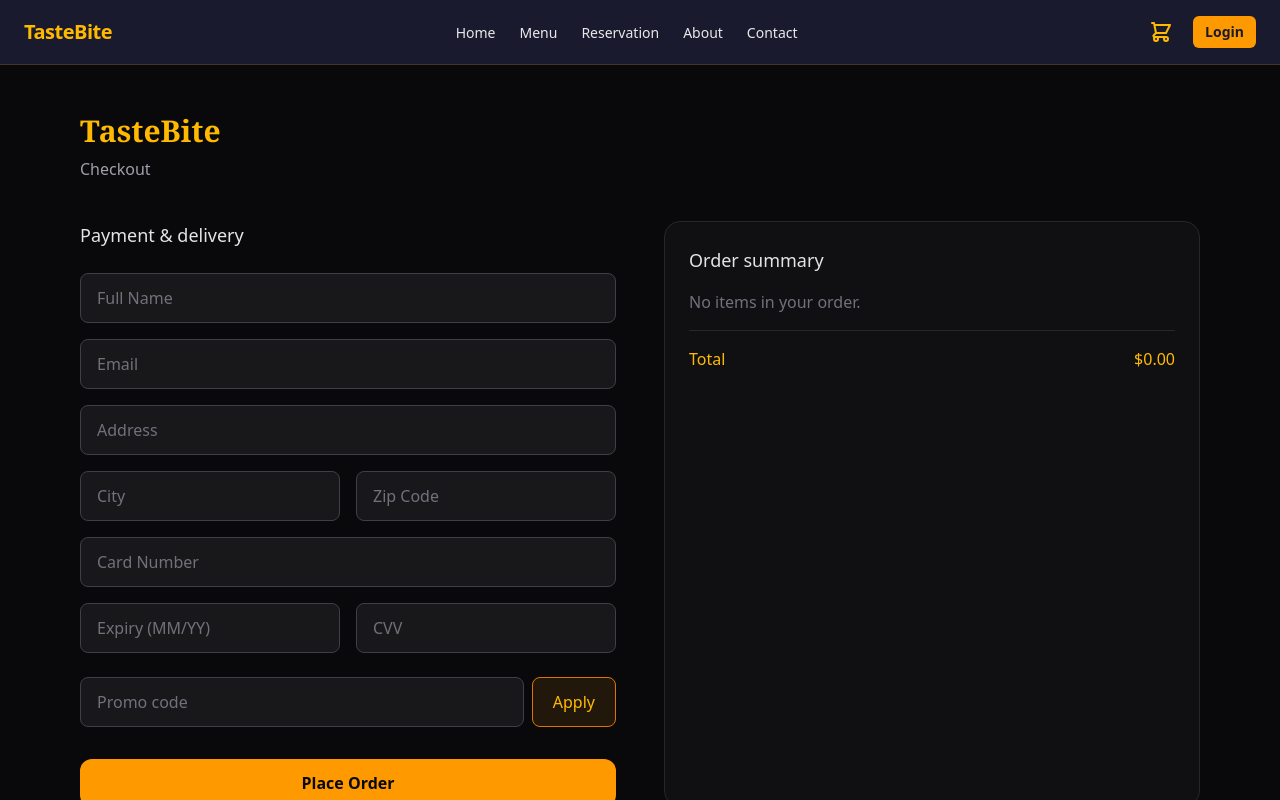
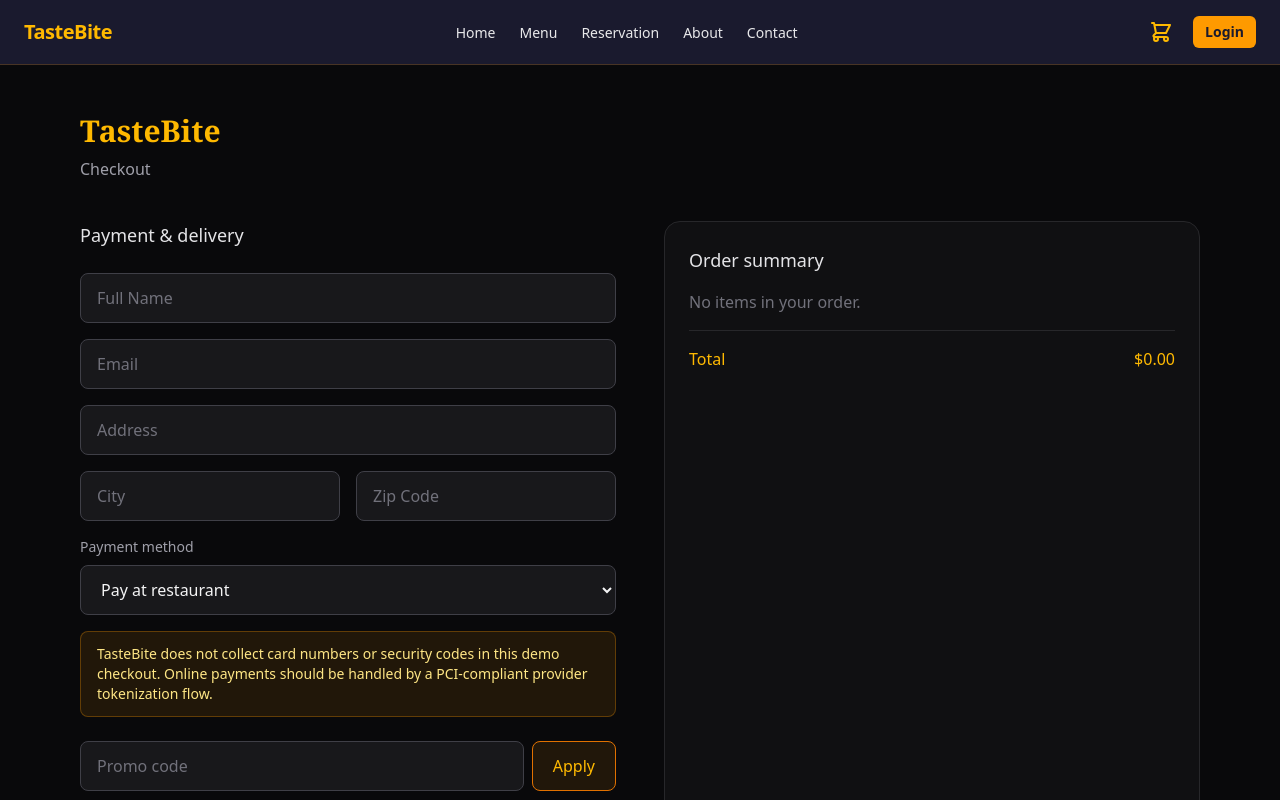
Before and after one commit to syair4/tastebite, a Next.js app: page /checkout in a window 1280 px wide. Shown: the top 800 px of the page. Built offline with nearby package versions, Linux system fonts and the light colour scheme.

Commit message:
fix: ClawQA Tastebite issues

```diff
--- a/src/app/checkout/page.tsx
+++ b/src/app/checkout/page.tsx
@@ -14,13 +14,11 @@ export default function CheckoutPage() {
   const [address, setAddress] = useState("");
   const [city, setCity] = useState("");
   const [zip, setZip] = useState("");
-  const [cardNumber, setCardNumber] = useState("");
-  const [expiry, setExpiry] = useState("");
-  const [cvv, setCvv] = useState("");
+  const [paymentMethod, setPaymentMethod] = useState("pay-at-restaurant");
+  const [orderStatus, setOrderStatus] = useState("");
   const [promoCode, setPromoCode] = useState("");
   const [promoApplied, setPromoApplied] = useState(false);
   const [promoError, setPromoError] = useState("");
-  const [validationErrors, setValidationErrors] = useState<Record<string, string>>({});
 
   const discountAmount = 0;
 
@@ -39,46 +37,40 @@ export default function CheckoutPage() {
     }
   }
 
-  function validateFields(): boolean {
-    const errors: Record<string, string> = {};
-
-    // FIX: card number validation — digits only, 13–19 chars
-    const cardDigits = cardNumber.replace(/\s/g, "");
-    if (!/^\d{13,19}$/.test(cardDigits)) {
-      errors.cardNumber = "Card number must be 13–19 digits.";
+  async function handleSubmit(e: FormEvent<HTMLFormElement>) {
+    e.preventDefault();
+    setOrderStatus("");
+    const response = await fetch("/api/orders", {
+      method: "POST",
+      headers: { "Content-Type": "application/json" },
+      body: JSON.stringify({
+        fullName,
+        email,
+        address,
+        city,
+        zip,
+        paymentMethod,
+        promoCode: promoApplied ? promoCode.trim().toUpperCase() : "",
+        items: cart,
+        total: cartTotal - discountAmount,
+      }),
+    });
+    if (!response.ok) {
+      setOrderStatus("We could not place your order. Please try again.");
+      return;
     }
-
-    // FIX: CVV validation — 3 or 4 digits
-    if (!/^\d{3,4}$/.test(cvv)) {
-      errors.cvv = "CVV must be 3 or 4 digits.";
-    }
-
-    // FIX: expiry validation — MM/YY format
-    if (!/^(0[1-9]|1[0-2])\/\d{2}$/.test(expiry)) {
-      errors.expiry = "Expiry must be in MM/YY format.";
-    }
-
-    setValidationErrors(errors);
-    return Object.keys(errors).length === 0;
-  }
-
-  function handleSubmit(e: FormEvent<HTMLFormElement>) {
-    e.preventDefault();
-    if (!validateFields()) return;
-    window.alert("Order placed! Thank you for choosing TasteBite.");
+    const result = await response.json();
+    setOrderStatus(`Order placed! Confirmation ${result.confirmationId}.`);
     clearCart();
     setFullName("");
     setEmail("");
     setAddress("");
     setCity("");
     setZip("");
-    setCardNumber("");
-    setExpiry("");
-    setCvv("");
+    setPaymentMethod("pay-at-restaurant");
     setPromoCode("");
     setPromoApplied(false);
     setPromoError("");
-    setValidationErrors({});
   }
 
   return (
@@ -140,58 +132,21 @@ export default function CheckoutPage() {
                   className="w-full rounded-lg border border-zinc-700 bg-zinc-900 px-4 py-3 text-zinc-100 placeholder:text-zinc-500 focus:border-amber-500 focus:outline-none focus:ring-1 focus:ring-amber-500"
                 />
               </div>
-              <div>
-                <input
-                  type="text"
-                  placeholder="Card Number"
-                  value={cardNumber}
-                  onChange={(e) => setCardNumber(e.target.value)}
-                  aria-label="Card Number"
-                  inputMode="numeric"
-                  maxLength={19}
-                  className={`w-full rounded-lg border px-4 py-3 text-zinc-100 placeholder:text-zinc-500 bg-zinc-900 focus:outline-none focus:ring-1 focus:ring-amber-500 ${
-                    validationErrors.cardNumber ? "border-red-500" : "border-zinc-700 focus:border-amber-500"
-                  }`}
-                />
-                {validationErrors.cardNumber && (
-                  <p className="mt-1 text-sm text-red-400">{validationErrors.cardNumber}</p>
-                )}
-              </div>
-              <div className="grid gap-4 sm:grid-cols-2">
-                <div>
-                  <input
-                    type="text"
-                    placeholder="Expiry (MM/YY)"
-                    value={expiry}
-                    onChange={(e) => setExpiry(e.target.value)}
-                    aria-label="Card expiry date (MM/YY)"
-                    maxLength={5}
-                    className={`w-full rounded-lg border px-4 py-3 text-zinc-100 placeholder:text-zinc-500 bg-zinc-900 focus:outline-none focus:ring-1 focus:ring-amber-500 ${
-                      validationErrors.expiry ? "border-red-500" : "border-zinc-700 focus:border-amber-500"
-                    }`}
-                  />
-                  {validationErrors.expiry && (
-                    <p className="mt-1 text-sm text-red-400">{validationErrors.expiry}</p>
-                  )}
-                </div>
-                <div>
-                  <input
-                    type="text"
-                    placeholder="CVV"
-                    value={cvv}
-                    onChange={(e) => setCvv(e.target.value)}
-                    aria-label="CVV security code"
-                    inputMode="numeric"
-                    maxLength={4}
-                    className={`w-full rounded-lg border px-4 py-3 text-zinc-100 placeholder:text-zinc-500 bg-zinc-900 focus:outline-none focus:ring-1 focus:ring-amber-500 ${
-                      validationErrors.cvv ? "border-red-500" : "border-zinc-700 focus:border-amber-500"
-                    }`}
-                  />
-                  {validationErrors.cvv && (
-                    <p className="mt-1 text-sm text-red-400">{validationErrors.cvv}</p>
-                  )}
-                </div>
-              </div>
+              <label className="block">
+                <span className="mb-2 block text-sm text-zinc-400">Payment method</span>
+                <select
+                  value={paymentMethod}
+                  onChange={(e) => setPaymentMethod(e.target.value)}
+                  aria-label="Payment method"
+                  className="w-full rounded-lg border border-zinc-700 bg-zinc-900 px-4 py-3 text-zinc-100 focus:border-amber-500 focus:outline-none focus:ring-1 focus:ring-amber-500"
+                >
+                  <option value="pay-at-restaurant">Pay at restaurant</option>
+                  <option value="pay-on-delivery">Pay on delivery</option>
+                </select>
+              </label>
+              <p className="rounded-lg border border-amber-500/30 bg-amber-500/10 px-4 py-3 text-sm text-amber-200">
+                TasteBite does not collect card numbers or security codes in this demo checkout. Online payments should be handled by a PCI-compliant provider tokenization flow.
+              </p>
 
               <div className="flex flex-wrap gap-2 pt-2">
                 <input
@@ -226,6 +181,9 @@ export default function CheckoutPage() {
               >
                 Place Order
               </button>
+              {orderStatus && (
+                <p className="text-sm text-green-400" role="status">{orderStatus}</p>
+              )}
             </form>
           </section>
 
```
